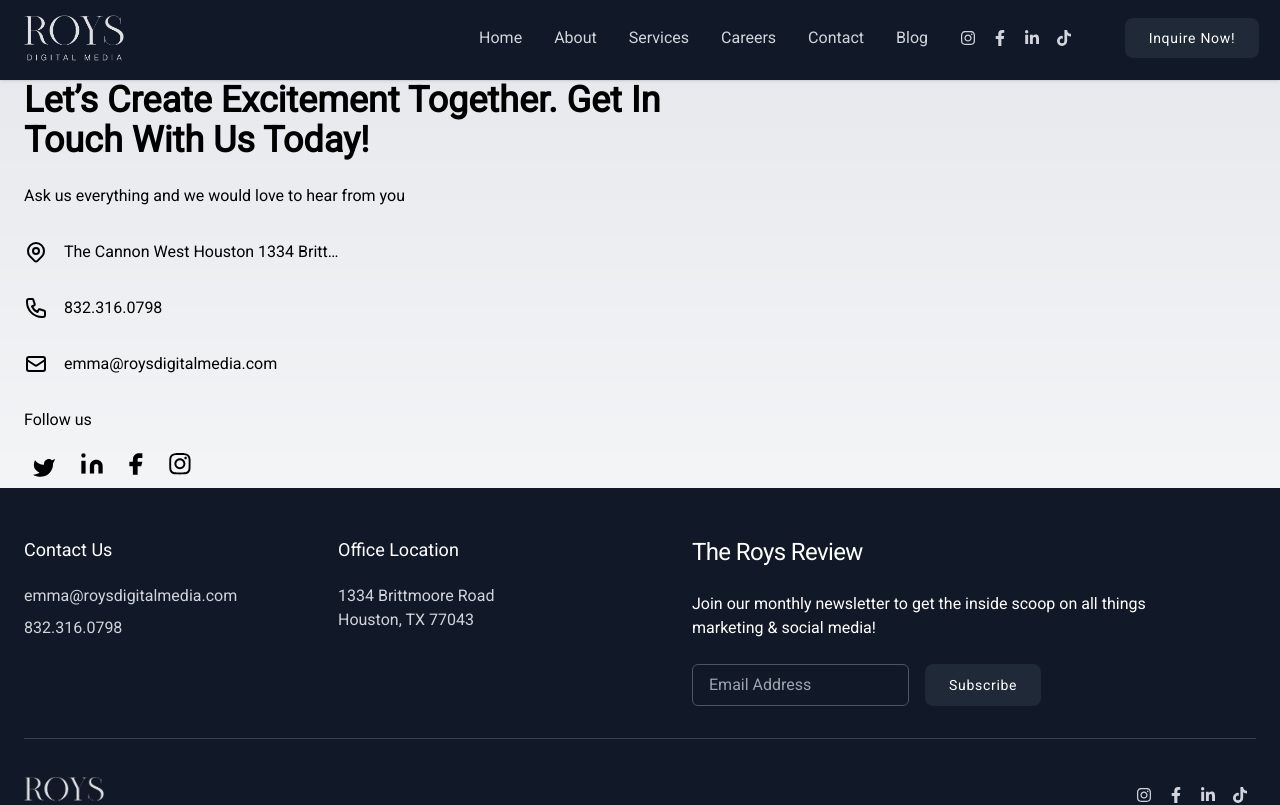
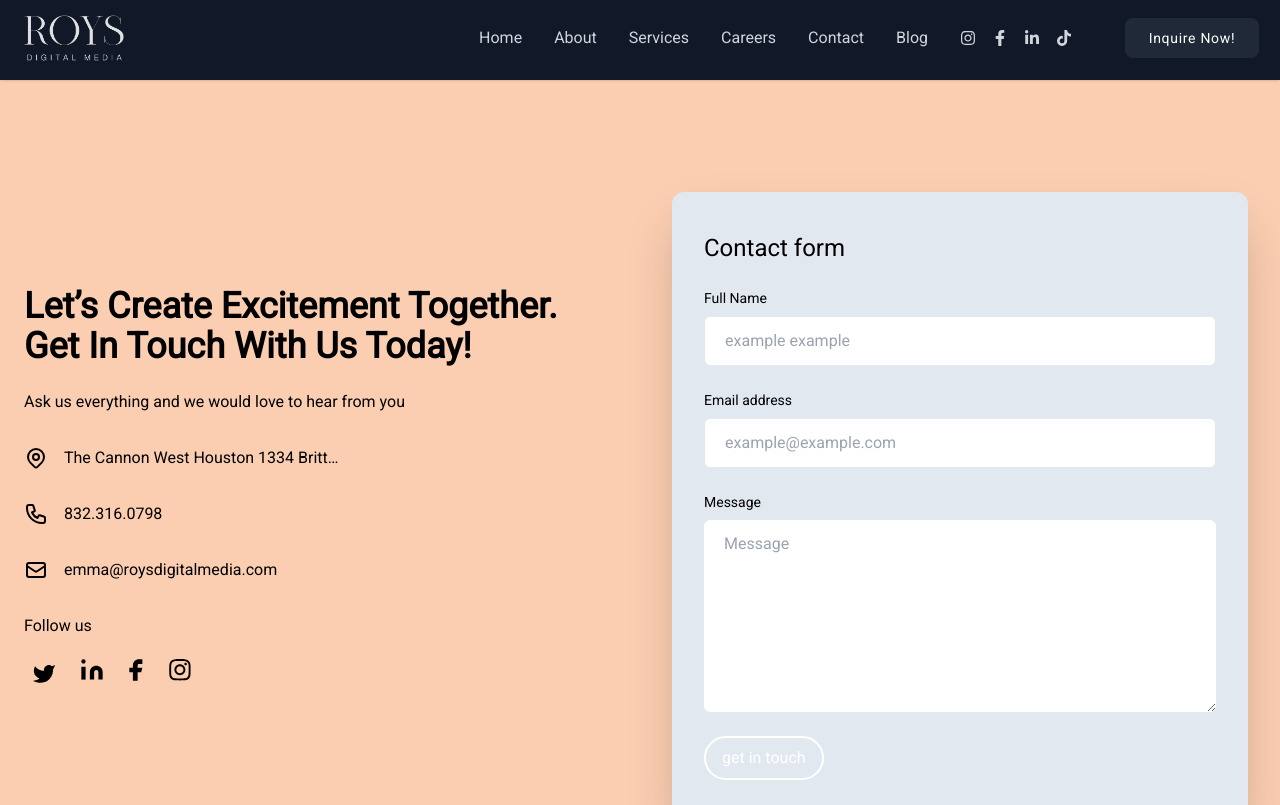
Before and after one commit to santajitpatra/roysdigitalmedia, a Next.js app: page /contact in a window 1280 px wide. Shown: the top 805 px of the page. Built offline with nearby package versions, Linux system fonts and the light colour scheme.

Commit message:
feat :  contact section
addede  contact section

```diff
--- a/app/(user)/contact/page.tsx
+++ b/app/(user)/contact/page.tsx
@@ -1,8 +1,11 @@
-import ContactDetails from '@/components/ContactDetalis'
+import ContactForm from '@/components/ContactForm'
 import React from 'react'
 
 export default function Contact() {
   return (
-    <div><ContactDetails/></div>
+    <div className='bg-[#FBCEB1]'>
+      <ContactForm/>
+
+    </div>
   )
 }
--- /dev/null
+++ b/components/ContactForm.tsx
@@ -0,0 +1,19 @@
+import ContactDetalis from "./ContactDetalis";
+import MessageForm from "./MessageForm";
+
+const ContactForm = () => {
+  return (
+    <div>
+      <section className="pt-20">
+        <div className="container flex flex-col h-full px-6 pb-52 mx-auto">
+          <div className="flex-1 lg:flex lg:items-center lg:-mx-6">
+            <ContactDetalis />
+            <MessageForm />
+          </div>
+        </div>
+      </section>
+    </div>
+  );
+};
+
+export default ContactForm;
--- /dev/null
+++ b/components/MessageForm.tsx
@@ -0,0 +1,51 @@
+
+function MessageForm() {
+  return (
+    <div className="mt-8 lg:w-1/2 lg:mx-6 ">
+      <div className="w-full px-8 py-10 mx-auto overflow-hidden shadow-2xl rounded-xl lg:max-w-xl bg-slate-200">
+        <h1 className="text-2xl font-medium">Contact form</h1>
+        <form
+          className="mt-6"
+          action="https://formspree.io/f/mbjeolqk"
+          method="POST"
+        >
+          <div className="flex-1">
+            <label className="block mb-2 text-sm">Full Name</label>
+            <input
+              id="username"
+              name="username"
+              type="text"
+              placeholder="example example"
+              className="block w-full px-5 py-3 mt-2 border rounded-md  focus:ring-opacity-40 focus:outline-none focus:ring text-black"
+            />
+          </div>
+          <div className="flex-1 mt-6">
+            <label className="block mb-2 text-sm">Email address</label>
+            <input
+              id="email"
+              name="email"
+              type="email"
+              placeholder="example@example.com"
+              className="block w-full px-5 py-3 mt-2 border rounded-md focus:ring-opacity-40 focus:outline-none focus:ring text-black"
+            />
+          </div>
+          <div className="w-full mt-6">
+            <label className="block mb-2 text-sm">Message</label>
+            <textarea
+              className="block w-full h-32 px-5 py-3 mt-2 rounded-md md:h-48 focus:ring-opacity-40 focus:outline-none focus:ring text-black"
+              placeholder="Message"
+              defaultValue={""}
+              id="message"
+              name="message"
+            />
+          </div>
+          <button className="mt-6 rounded-full border-2 border-white px-4 py-2 xl:px-4 text-white transition-colors hover:bg-white hover:text-cyan-500">
+            get in touch
+          </button>
+        </form>
+      </div>
+    </div>
+  );
+}
+
+export default MessageForm
```
